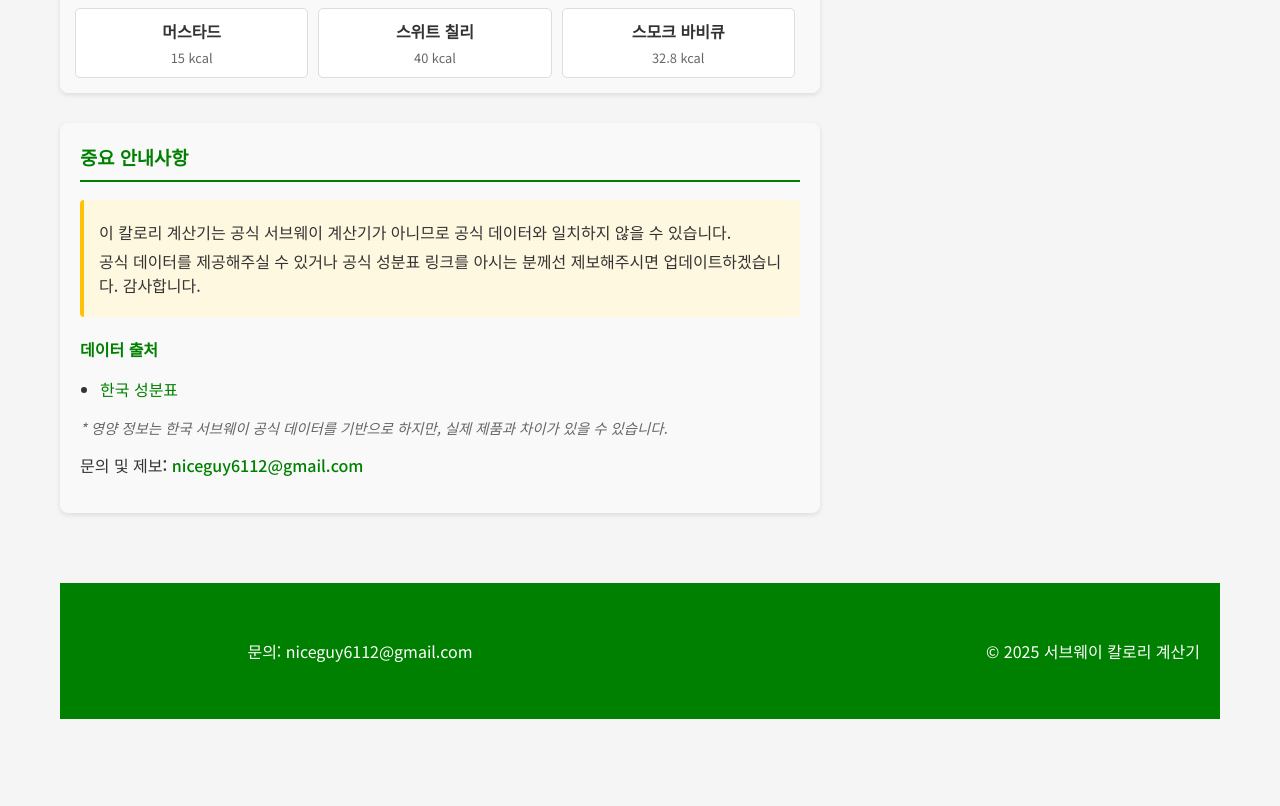
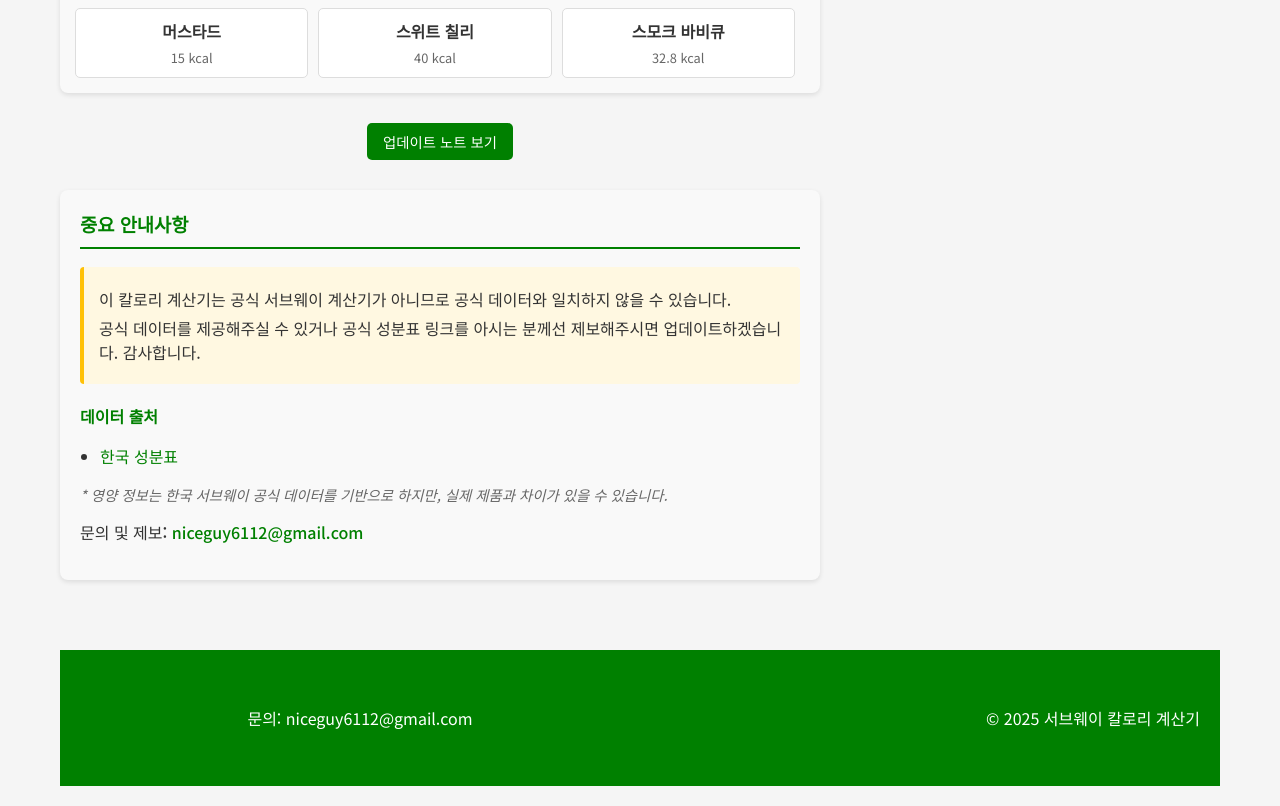
Before and after one commit to niceguy61/subway_calculator, a React (Create React App) app: page / in a window 1280 px wide. Shown: the part 2749-3555 px from the top of the page. Before the commit the page ends 3488 px from the top, so only its background shows below. Built offline with nearby package versions, Linux system fonts and the light colour scheme.

Commit message:
업데이트 노트 추가

```diff
--- a/src/App.js
+++ b/src/App.js
@@ -8,6 +8,7 @@
 import DataSourceInfo from './components/DataSourceInfo';
 import ShareLink from './components/ShareLink';
 import CalorieCounter from './components/CalorieCounter';
+import UpdateNotes from './components/UpdateNotes';
 import subwayData from './data/subwayData.json';
 
 function App() {
@@ -304,6 +305,7 @@
             />
           </div>
 
+          <UpdateNotes />
           <DataSourceInfo />
         </div>
 
--- /dev/null
+++ b/src/components/UpdateNotes.css
@@ -0,0 +1,69 @@
+.update-notes-container {
+  margin: 20px 0;
+  text-align: center;
+}
+
+.update-notes-button {
+  background-color: #008000;
+  color: white;
+  border: none;
+  border-radius: 5px;
+  padding: 8px 16px;
+  font-size: 0.9em;
+  cursor: pointer;
+  transition: all 0.3s ease;
+}
+
+.update-notes-button:hover {
+  background-color: #006600;
+}
+
+.update-notes-content {
+  margin-top: 15px;
+  background-color: #f9f9f9;
+  border-radius: 8px;
+  padding: 15px;
+  box-shadow: 0 2px 5px rgba(0, 0, 0, 0.1);
+  text-align: left;
+}
+
+.update-notes-content h3 {
+  color: #008000;
+  border-bottom: 2px solid #008000;
+  padding-bottom: 10px;
+  margin-top: 0;
+}
+
+.update-note {
+  margin-bottom: 15px;
+  padding-bottom: 15px;
+  border-bottom: 1px solid #eee;
+}
+
+.update-note:last-child {
+  border-bottom: none;
+  margin-bottom: 0;
+  padding-bottom: 0;
+}
+
+.update-version {
+  font-weight: bold;
+  color: #008000;
+  display: inline-block;
+  margin-right: 10px;
+}
+
+.update-date {
+  color: #666;
+  font-size: 0.9em;
+  display: inline-block;
+}
+
+.update-items {
+  margin-top: 10px;
+  padding-left: 20px;
+}
+
+.update-items li {
+  margin-bottom: 5px;
+}
--- /dev/null
+++ b/src/components/UpdateNotes.js
@@ -0,0 +1,44 @@
+import React, { useState } from 'react';
+import './UpdateNotes.css';
+
+const UpdateNotes = () => {
+  const [isOpen, setIsOpen] = useState(false);
+
+  const toggleNotes = () => {
+    setIsOpen(!isOpen);
+  };
+
+  return (
+    <div className="update-notes-container">
+      <button className="update-notes-button" onClick={toggleNotes}>
+        {isOpen ? '업데이트 노트 닫기' : '업데이트 노트 보기'}
+      </button>
+
+      {isOpen && (
+        <div className="update-notes-content">
+          <h3>업데이트 노트</h3>
+          <div className="update-note">
+            <div className="update-version">v1.0.1</div>
+            <div className="update-date">2025-05-25</div>
+            <ul className="update-items">
+              <li>공유 기능 추가</li>
+              <li>서브웨이 코리아 기준 성분 데이터 적용 (크롤링 후 AI 계산)</li>
+              <li>상단바에 실시간 입력한 칼로리 정보 기록</li>
+              <li>Meat에 마우스 올리면 description 정보 표기됨</li>
+            </ul>
+          </div>
+          <div className="update-note">
+            <div className="update-version">v1.0</div>
+            <div className="update-date">2025-05-23</div>
+            <ul className="update-items">
+              <li>서비스 시작</li>
+              <li>사이즈 추가</li>
+            </ul>
+          </div>
+        </div>
+      )}
+    </div>
+  );
+};
+
+export default UpdateNotes;
```
